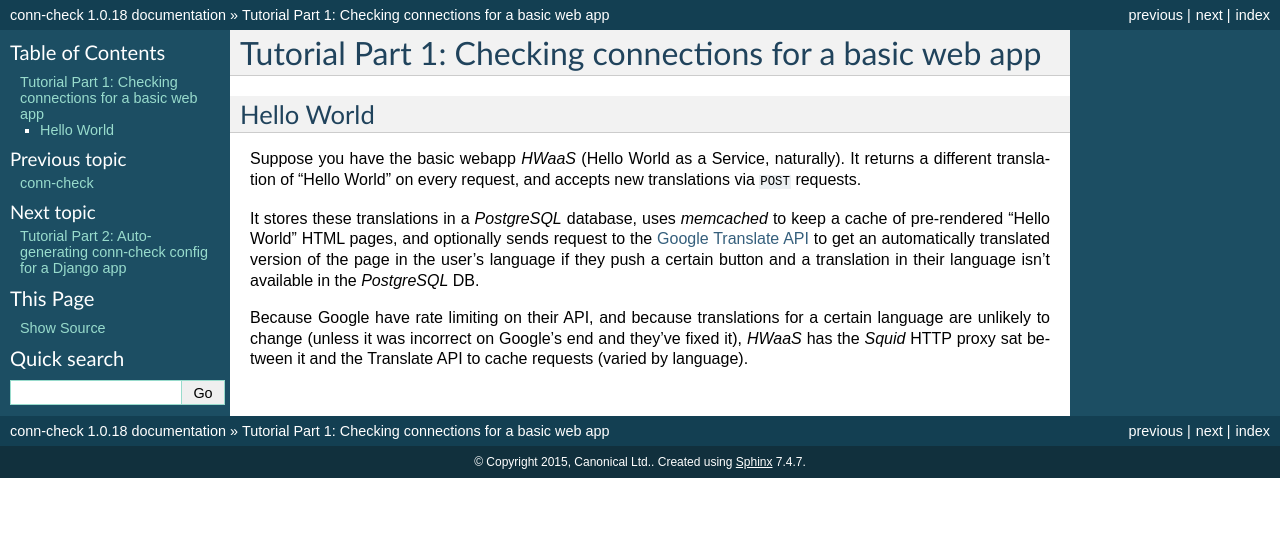
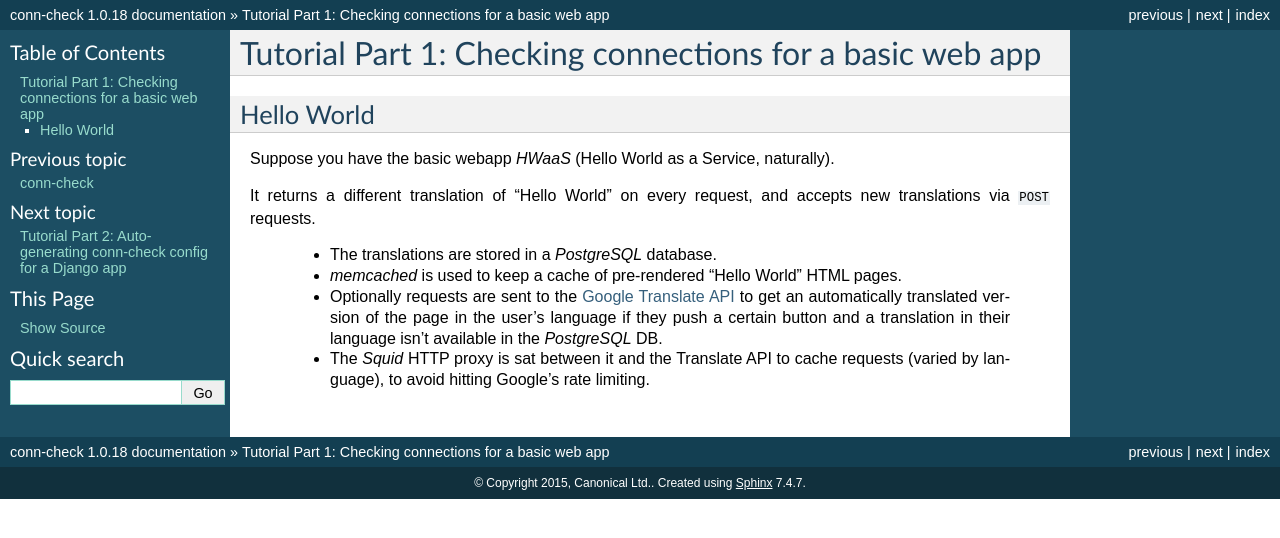
Before and after one commit to canonical-ols/conn-check, a Sphinx documentation site: the page built from docs/tutorial-part-1.rst, in a window 1280 px wide. Shown: the top 538 px of the page. Built offline with Sphinx 7.4.7, drawn with Linux system fonts in a browser that asks for light colours.

Commit message:
Clean up HWaaS description

```diff
--- a/docs/tutorial-part-1.rst
+++ b/docs/tutorial-part-1.rst
@@ -5,17 +5,17 @@ Hello World
 -----------
 
 Suppose you have the basic webapp `HWaaS` (Hello World as a Service, naturally).
+
 It returns a different translation of "Hello World" on every request, and
 accepts new translations via ``POST`` requests.
 
-It stores these translations in a `PostgreSQL` database, uses `memcached` to
-keep a cache of pre-rendered "Hello World" HTML pages, and optionally sends
-request to the `Google Translate API <https://cloud.google.com/translate/>`_
-to get an automatically translated version of the page in the user's language
-if they push a certain button and a translation in their language isn't
-available in the `PostgreSQL` DB.
-
-Because Google have rate limiting on their API, and because translations
-for a certain language are unlikely to change (unless it was incorrect on
-Google's end and they've fixed it), `HWaaS` has the `Squid` HTTP proxy sat
-between it and the Translate API to cache requests (varied by language).
+ * The translations are stored in a `PostgreSQL` database.
+ * `memcached` is used to keep a cache of pre-rendered "Hello World"
+   HTML pages.
+ * Optionally requests are sent to the
+   `Google Translate API <https://cloud.google.com/translate/>`_ to get an
+   automatically translated version of the page in the user's language
+   if they push a certain button and a translation in their language isn't
+   available in the `PostgreSQL` DB.
+ * The `Squid` HTTP proxy is sat between it and the Translate API to cache requests
+   (varied by language), to avoid hitting Google's rate limiting.
```
